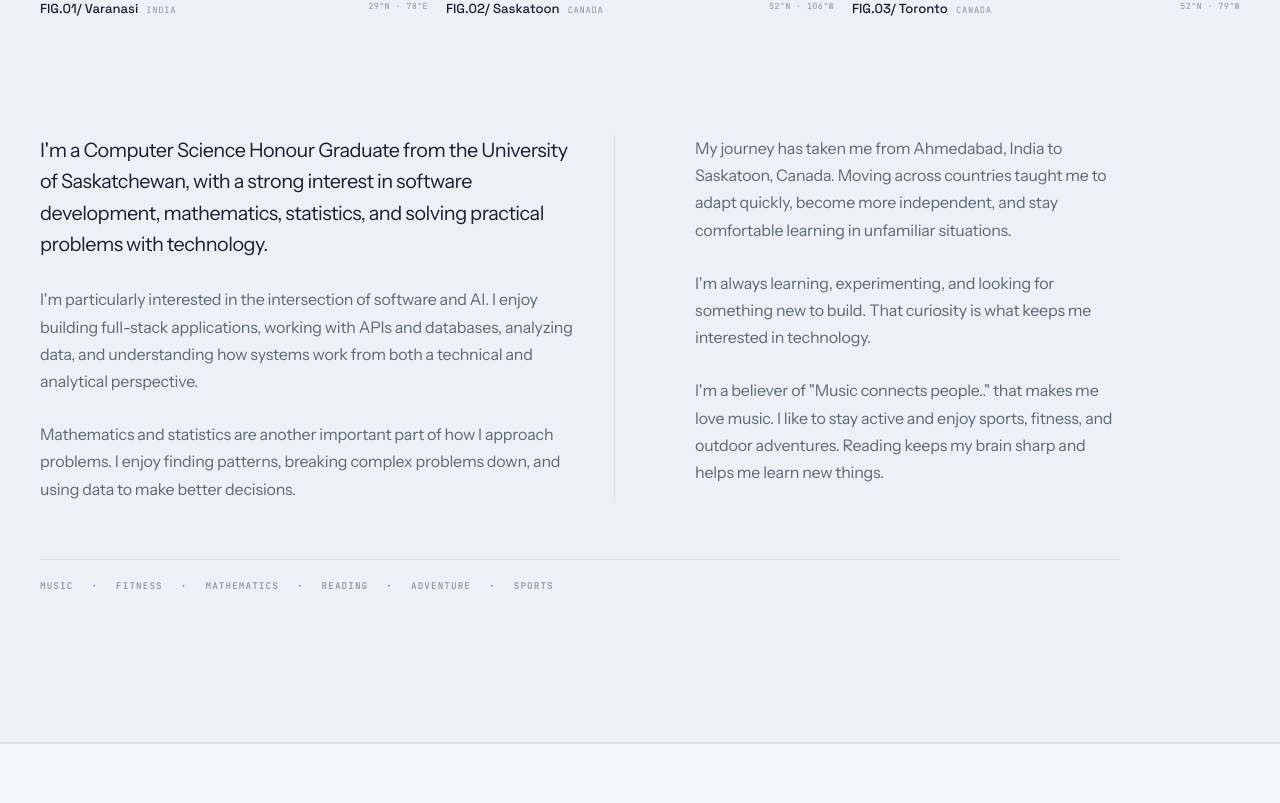
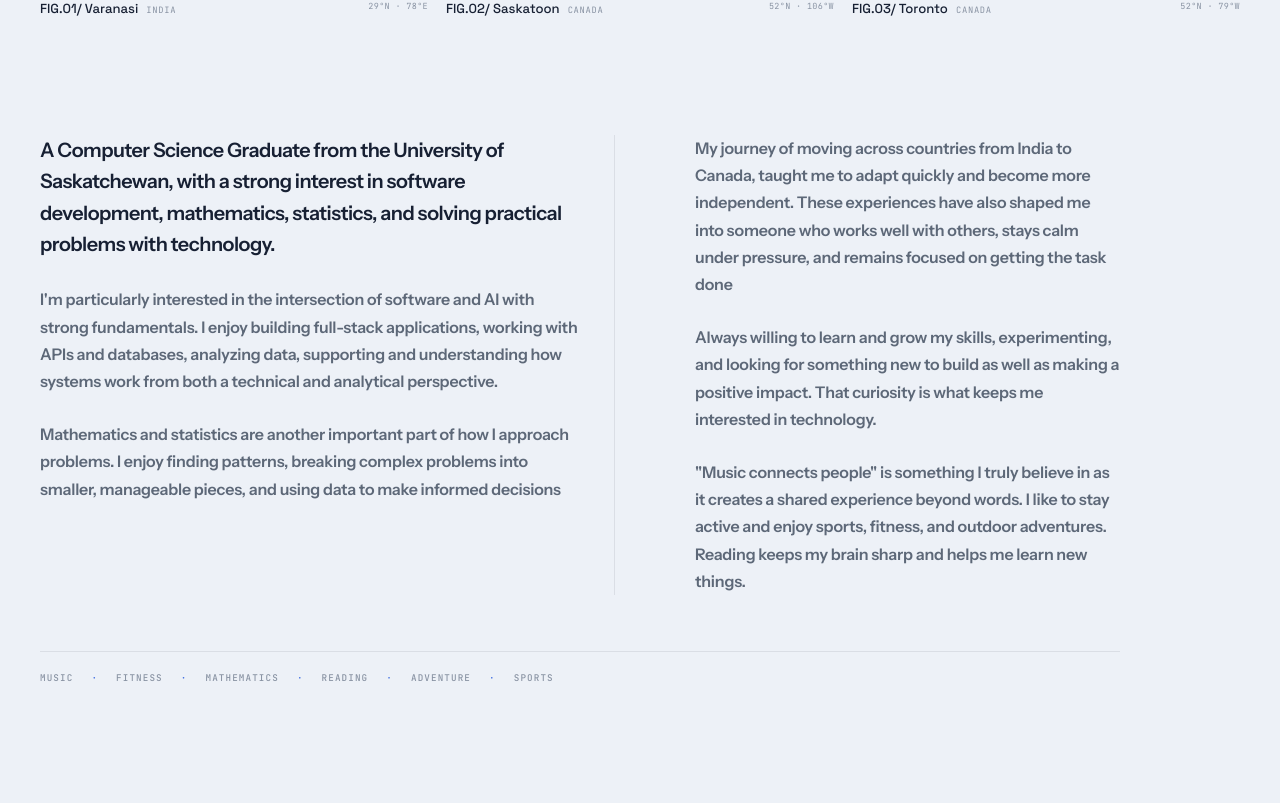
Before and after one commit to Haard-Patel/HAARD-PORTFOLIO, a React (Vite) app: page / in a window 1280 px wide. Shown: the part 1717-2520 px from the top of the page. Built offline with nearby package versions, Linux system fonts and the light colour scheme.

Commit message:
Content changes done.

```diff
--- a/src/Pages/ITServiceManagementPage.jsx
+++ b/src/Pages/ITServiceManagementPage.jsx
@@ -164,7 +164,7 @@ function ITServiceManagementPage() {
                     <h3>Incident Management</h3>
                     <p>
                       Create, track, update, assign, prioritize,
-                      and resolve support tickets.
+                      and resolve support tickets, with user-level as well team-level conversations.
                     </p>
                   </div>
 
@@ -173,7 +173,7 @@ function ITServiceManagementPage() {
                     <h3>User Management</h3>
                     <p>
                       Manage support users, departments, roles,
-                      assignments, and account status.
+                      assignments, and account status, with task specifiction as well as data protection.
                     </p>
                   </div>
 
--- a/src/Pages/NutriTrackerPage.jsx
+++ b/src/Pages/NutriTrackerPage.jsx
@@ -200,7 +200,7 @@ function NutriTrackerPage() {
                     <h3>Meal Tracking</h3>
                     <p>
                       Track meals, calories, foods, and nutrition
-                      information through a centralized interface.
+                      information mainly macros through a centralized interface.
                     </p>
                   </div>
 
@@ -209,7 +209,7 @@ function NutriTrackerPage() {
                     <h3>AI Assistant</h3>
                     <p>
                       An AI-powered assistant designed to provide
-                      nutrition-related interaction and guidance.
+                      nutrition, workout, wellness, medication interaction and guidance with build in datasets.
                     </p>
                   </div>
 
@@ -218,7 +218,7 @@ function NutriTrackerPage() {
                     <h3>Smart Planning</h3>
                     <p>
                       Create personalized meal plans and organize
-                      nutrition goals around individual preferences.
+                      nutrition goals around individual style of diet and available ingredients.
                     </p>
                   </div>
 
@@ -227,7 +227,7 @@ function NutriTrackerPage() {
                     <h3>Reminders</h3>
                     <p>
                       Automated reminders help users stay consistent
-                      with their planned nutrition activities.
+                      with their planned nutritional activities from medication to hydration reminders.
                     </p>
                   </div>
 
@@ -260,10 +260,10 @@ function NutriTrackerPage() {
                 </h2>
 
                 <div className="nutritracker-detail-stack">
-                  <span>REACT</span>
+                  <span>REACT-VITE</span>
                   <span>JAVASCRIPT</span>
                   <span>EXPRESS.JS</span>
-                  <span>MONGODB</span>
+                  <span>MONGODB-ATLAS</span>
                   <span>FLASK</span>
                   <span>TENSORFLOW</span>
                   <span>TWILIO</span>
--- a/src/components/About/About.css
+++ b/src/components/About/About.css
@@ -286,7 +286,7 @@
   color: var(--text-secondary);
   font-family: "Instrument Sans", sans-serif;
   font-size: clamp(0.98rem, 1.25vw, 1.08rem);
-  font-weight: 400;
+  font-weight: 1000;
   line-height: 1.7;
   letter-spacing: -0.012em;
 }
--- a/src/components/About/About.jsx
+++ b/src/components/About/About.jsx
@@ -142,7 +142,7 @@ function About() {
         <div className="about-copy">
           <div className="about-copy-primary">
             <p>
-              I&apos;m a Computer Science Honour Graduate from
+              A Computer Science Graduate from
               the University of Saskatchewan, with a strong
               interest in software development, mathematics,
               statistics, and solving practical problems with
@@ -151,18 +151,15 @@ function About() {
 
             <p>
               I&apos;m particularly interested in the intersection
-              of software and AI. I enjoy building
+              of software and AI with strong fundamentals. I enjoy building
               full-stack applications, working with APIs and
-              databases, analyzing data, and understanding how
+              databases, analyzing data, supporting and understanding how
               systems work from both a technical and analytical
               perspective.
             </p>
 
             <p>
-              Mathematics and statistics are another important
-              part of how I approach problems. I enjoy finding
-              patterns, breaking complex problems down, and using
-              data to make better decisions.
+            Mathematics and statistics are another important part of how I approach problems. I enjoy finding patterns, breaking complex problems into smaller, manageable pieces, and using data to make informed decisions
             </p>
 
 
@@ -171,20 +168,17 @@ function About() {
           <div className="about-copy-secondary">
 
           <p>
-              My journey has taken me from Ahmedabad, India to
-              Saskatoon, Canada. Moving across countries taught
-              me to adapt quickly, become more independent, and
-              stay comfortable learning in unfamiliar situations.
+          My journey of moving across countries from India to Canada, taught me to adapt quickly and become more independent. These experiences have also shaped me into someone who works well with others, stays calm under pressure, and remains focused on getting the task done
             </p>
 
             <p>
-              I&apos;m always learning, experimenting, and looking
-              for something new to build. That curiosity is what
+              Always willing to learn and grow my skills, experimenting, and looking
+              for something new to build as well as making a positive impact. That curiosity is what
               keeps me interested in technology.
             </p>
 
             <p>
-              I&apos;m a believer of "Music connects people.." that makes me love music.
+            "Music connects people" is something I truly believe in as it creates a shared experience beyond words.
               I like to stay active and enjoy sports, fitness, and outdoor adventures.
               Reading keeps my brain sharp and helps me learn new things.
             </p>
--- a/src/components/Contact/Contact.jsx
+++ b/src/components/Contact/Contact.jsx
@@ -64,13 +64,13 @@ function Contact() {
             </h2>
 
             <p className="contact-description">
-              Open to conversations about{" "}
-              <strong>turn what I’ve learned into real-world experience.</strong>
-              Open to opportunities across <strong>Technological support, Software, Application, Analysis  </strong>
-              and always interested in meeting people, exchanging ideas,
+              Ready to take what I have learned{" "}
+              <strong>beyond classroom and into the real world.</strong>
+              I am exploring opportunities across <strong>Technological support, Software, Application, Analysis  </strong>
+              while always interested in meeting people, exchanging ideas,
               and learning from the work others are doing.
-              If you’re building something, solving a problem, or simply want to connect,
-              <strong>let’s talk.</strong>
+              If you’re building something, solving a problem, or simply want to connect?
+              <strong> I'd lve to connnect.</strong>
             </p>
 
             <div className="contact-email-block">
--- a/src/components/Footer/Footer.css
+++ b/src/components/Footer/Footer.css
@@ -338,13 +338,19 @@
 
 .footer-back-top {
   justify-self: end;
-
   display: inline-flex;
   align-items: center;
   gap: 8px;
 
-  color: #9ca8b7;
+  background: none;
+  border: none;
+  box-shadow: none;
+  padding: 0;
+  margin: 0;
+
+  color: #f5f7fa;
   text-decoration: none;
+  font-weight: 500;
 
   transition:
     color 180ms ease,
--- a/src/components/Hero/Hero.jsx
+++ b/src/components/Hero/Hero.jsx
@@ -156,7 +156,7 @@ function Hero() {
 
           <div className="hero-actions">
             <a href="#projects" className="hero-link primary">
-              <span className="hero-link-label">View work</span>
+              <span className="hero-link-label">View Project work</span>
 
               <span
                 className="hero-link-arrow"
--- a/src/components/Navbar/Navbar.jsx
+++ b/src/components/Navbar/Navbar.jsx
@@ -220,7 +220,7 @@ function Navbar() {
             }
           >
             <span>02</span>
-            <span>Skills</span>
+            <span>Toolkit</span>
           </Link>
 
           {/* 03 — WORK */}
@@ -231,7 +231,7 @@ function Navbar() {
             }
           >
             <span>03</span>
-            <span>Work</span>
+            <span>Project Work</span>
           </Link>
 
           {/* 04 — EXPERIENCE */}
--- a/src/components/Toolkit/Toolkit.jsx
+++ b/src/components/Toolkit/Toolkit.jsx
@@ -12,7 +12,6 @@ const toolkitColumns = [
       "C++",
       "SQL",
       "HTML / CSS",
-      "TypeScript",
       "Scala",
     ],
   },
@@ -21,15 +20,14 @@ const toolkitColumns = [
     title: "Build",
     description: "Interfaces, services, and APIs.",
     items: [
-      "React.js",
+      "React.js (Vite)",
       "Node.js",
       "Express.js",
       "Flask",
       "REST APIs",
       "JWT",
-      "Responsive UI",
-      "PostgreSQL",
-      "MongoDB",
+      "UI/UX",
+      "Service Side Rendering"
     ],
   },
   {
@@ -37,13 +35,16 @@ const toolkitColumns = [
     title: "Data & AI",
     description: "Turning information into insight.",
     items: [
-      "MongoDB",
-      "MySQL",
       "TensorFlow",
       "Data Analytics",
       "Data Management",
       "API Integration",
+      "AI Integration",
       "Data Visualization",
+      "PostgreSQL",
+      "MongoDB/Mongoose - Atlas and Compass",
+      "Pandas",
+      "MySQL",
     ],
   },
   {
@@ -66,10 +67,13 @@ const toolkitColumns = [
 const additionalSkills = [
   "Incident Management",
   "Technical Documentation",
-  "ITIL",
-  "SDLC",
+  "SLA",
   "Network Troubleshooting",
   "Microsoft 365",
+  "Authentication & Authorization",
+  "Responsive Design",
+  "Root-cause analysis",
+  "Version Control"
 ];
 
 function Toolkit() {
@@ -88,10 +92,9 @@ function Toolkit() {
             </p>
 
             <h2>
-              I build with{" "}
-              <strong className="toolkit-accent">software</strong>,
-              think through{" "}
-              <strong className="toolkit-violet">data</strong>,
+              I build software that is{" "}
+              <strong className="toolkit-accent">thoughtful, useful and & grounded </strong>
+              in real world problems, {" "}
               and keep making{" "}
               <em>things work better.</em>
             </h2>
```
